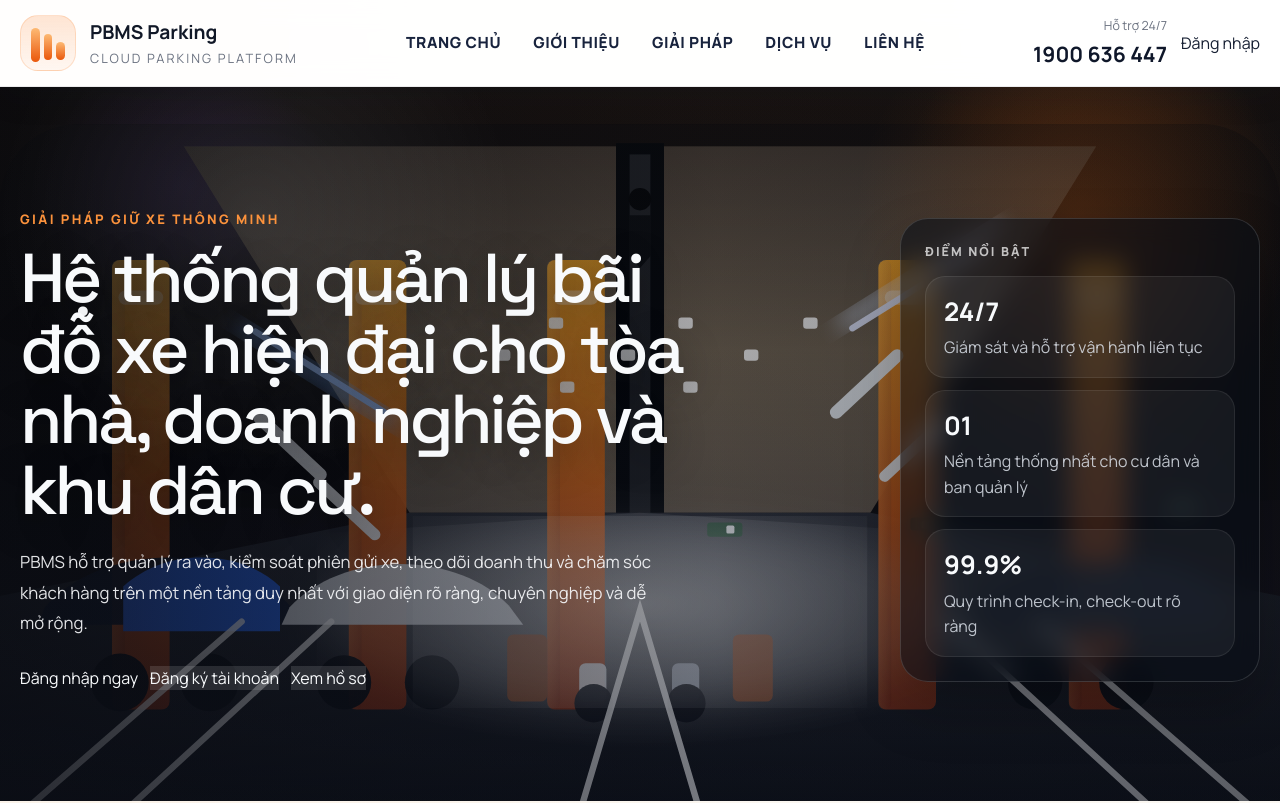
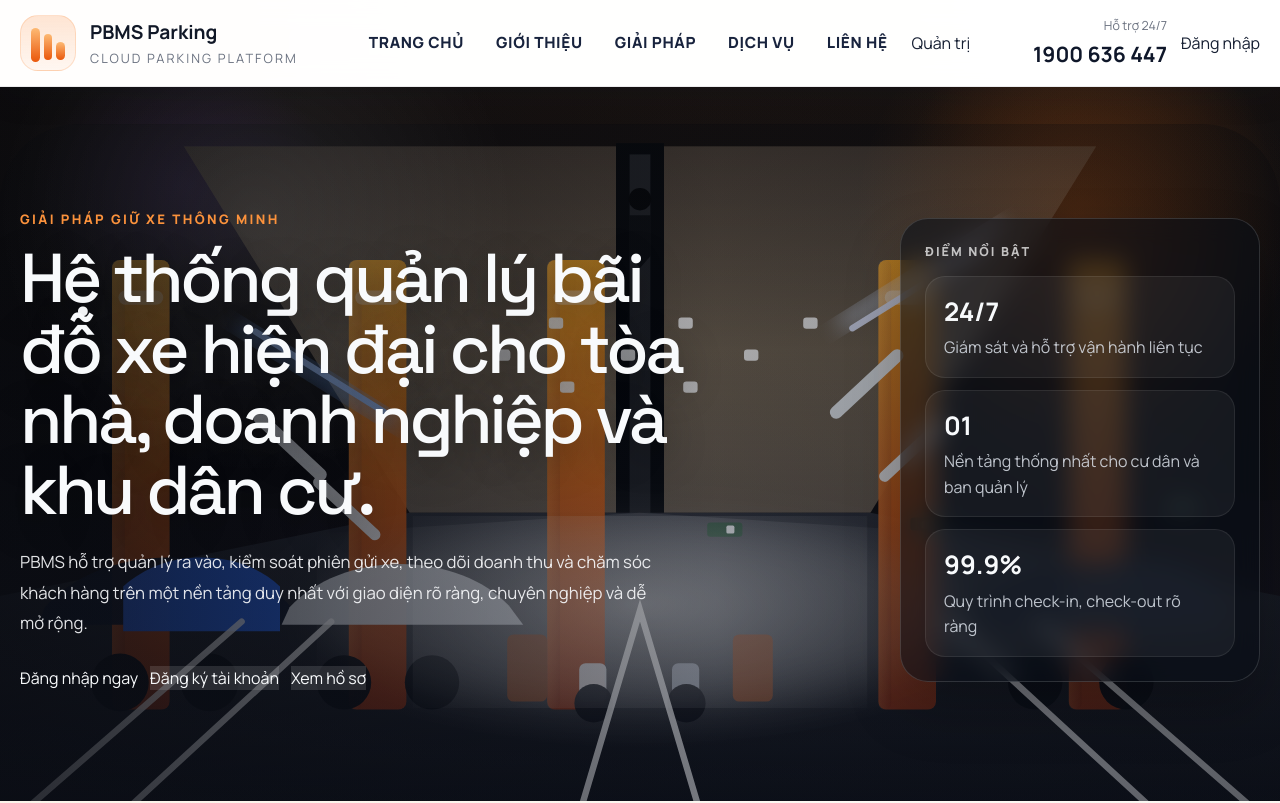
Before and after one commit to locphamxuan/ParkingManagement_FE_WDP301, a React (Vite) app: page / in a window 1280 px wide. Shown: the top 803 px of the page. Built offline with nearby package versions, Linux system fonts and the light colour scheme.

Commit message:
fix UI admin login
fix UI admin login

```diff
--- a/src/pages/HomePage.tsx
+++ b/src/pages/HomePage.tsx
@@ -25,6 +25,7 @@ interface HomePageProps {
   onOpenAuth: (mode?: 'login' | 'register') => void;
   onOpenDashboard: () => void;
   onAction: (module: LegacyModule) => void;
+  onOpenAdmin?: () => void;
 }
 
 const navigationLinks = [
@@ -70,7 +71,7 @@ const benefits = [
   },
 ];
 
-export default function HomePage({ modules, onOpenAuth, onOpenDashboard, onAction }: HomePageProps) {
+export default function HomePage({ modules, onOpenAuth, onOpenDashboard, onAction, onOpenAdmin }: HomePageProps) {
   const productModules = modules.slice(0, 4);
   const serviceModules = modules.slice(4);
 
@@ -96,6 +97,9 @@ export default function HomePage({ modules, onOpenAuth, onOpenDashboard, onActio
                 {link.label}
               </a>
             ))}
+            <button className="home-admin-link" type="button" onClick={() => onOpenAdmin?.()}>
+              Quản trị
+            </button>
           </nav>
 
           <div className="home-nav-meta">
--- a/src/pages/admin/LoginPage.tsx
+++ b/src/pages/admin/LoginPage.tsx
@@ -1,6 +1,6 @@
 import { useState } from 'react';
 import type { FormEvent } from 'react';
-import { Navigate, useNavigate } from 'react-router-dom';
+import { useNavigate } from 'react-router-dom';
 import { LockKeyhole } from 'lucide-react';
 import { Button } from '@/components/ui/button';
 import { Card, CardContent, CardHeader, CardTitle } from '@/components/ui/card';
@@ -9,13 +9,9 @@ import { useAuth } from '@/hooks/useAuth';
 
 export function LoginPage() {
   const navigate = useNavigate();
-  const { login, isAuthenticating, error, isAdmin } = useAuth();
+  const { login, isAuthenticating, error } = useAuth();
   const [email, setEmail] = useState('admin@gmail.com');
   const [password, setPassword] = useState('1');
-
-  if (isAdmin) {
-    return <Navigate to="/admin/dashboard" replace />;
-  }
 
   const onSubmit = async (event: FormEvent<HTMLFormElement>) => {
     event.preventDefault();
--- a/src/pages/public/HomeRoute.tsx
+++ b/src/pages/public/HomeRoute.tsx
@@ -14,6 +14,10 @@ export function HomeRoute() {
     navigate('/dashboard');
   }, [navigate]);
 
+  const onOpenAdmin = useCallback(() => {
+    navigate('/admin/login');
+  }, [navigate]);
+
   const onAction = useCallback((module: any) => {
     if (module.id === 'auth') return onOpenAuth('login');
     if (module.id === 'profile') return onOpenDashboard();
@@ -21,7 +25,15 @@ export function HomeRoute() {
     return undefined;
   }, [onOpenAuth, onOpenDashboard]);
 
-  return <HomePage modules={mainFlowModules} onOpenAuth={onOpenAuth} onOpenDashboard={onOpenDashboard} onAction={onAction} />;
+  return (
+    <HomePage
+      modules={mainFlowModules}
+      onOpenAuth={onOpenAuth}
+      onOpenDashboard={onOpenDashboard}
+      onAction={onAction}
+      onOpenAdmin={onOpenAdmin}
+    />
+  );
 }
 
 export default HomeRoute;
```
